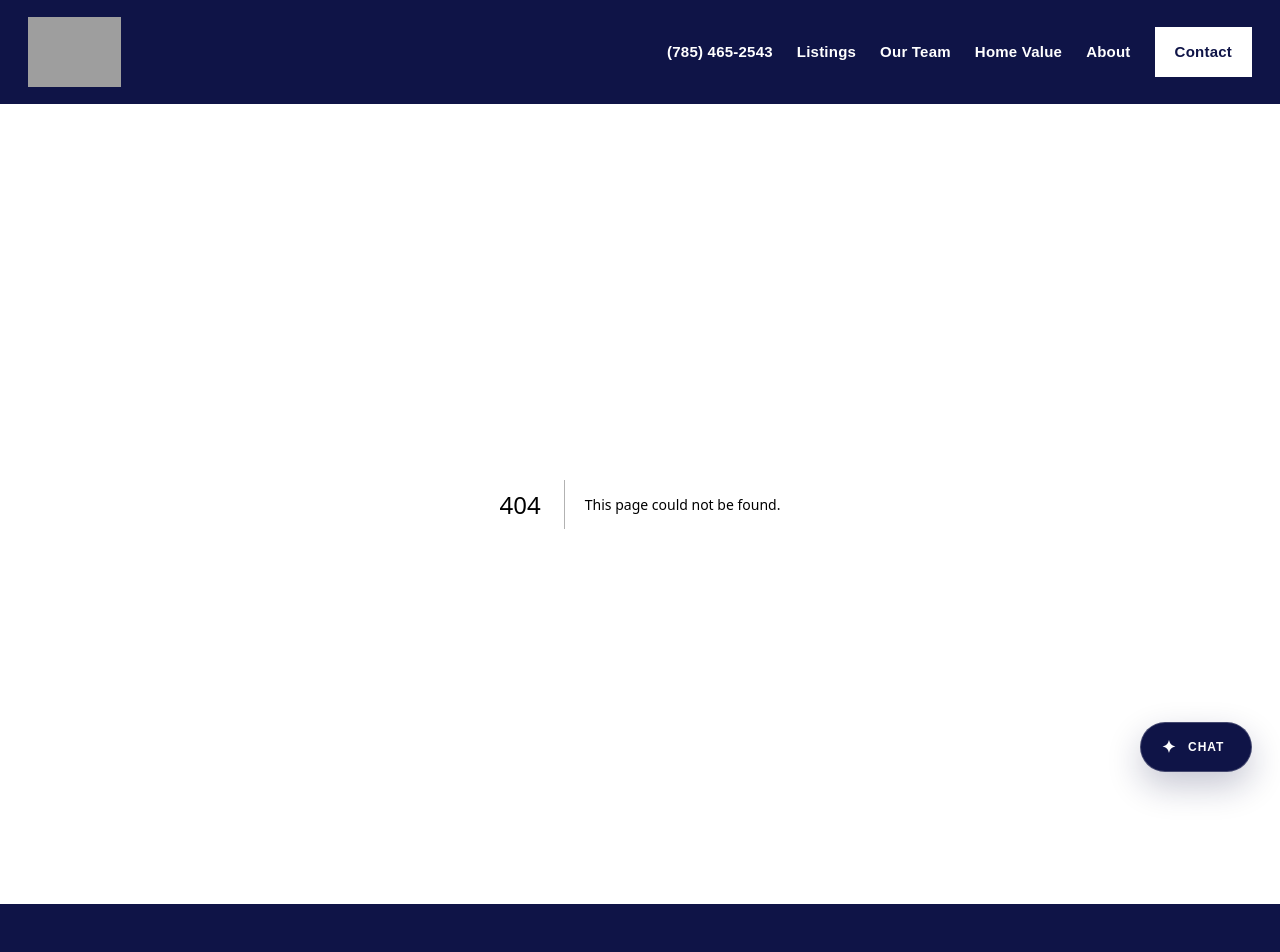
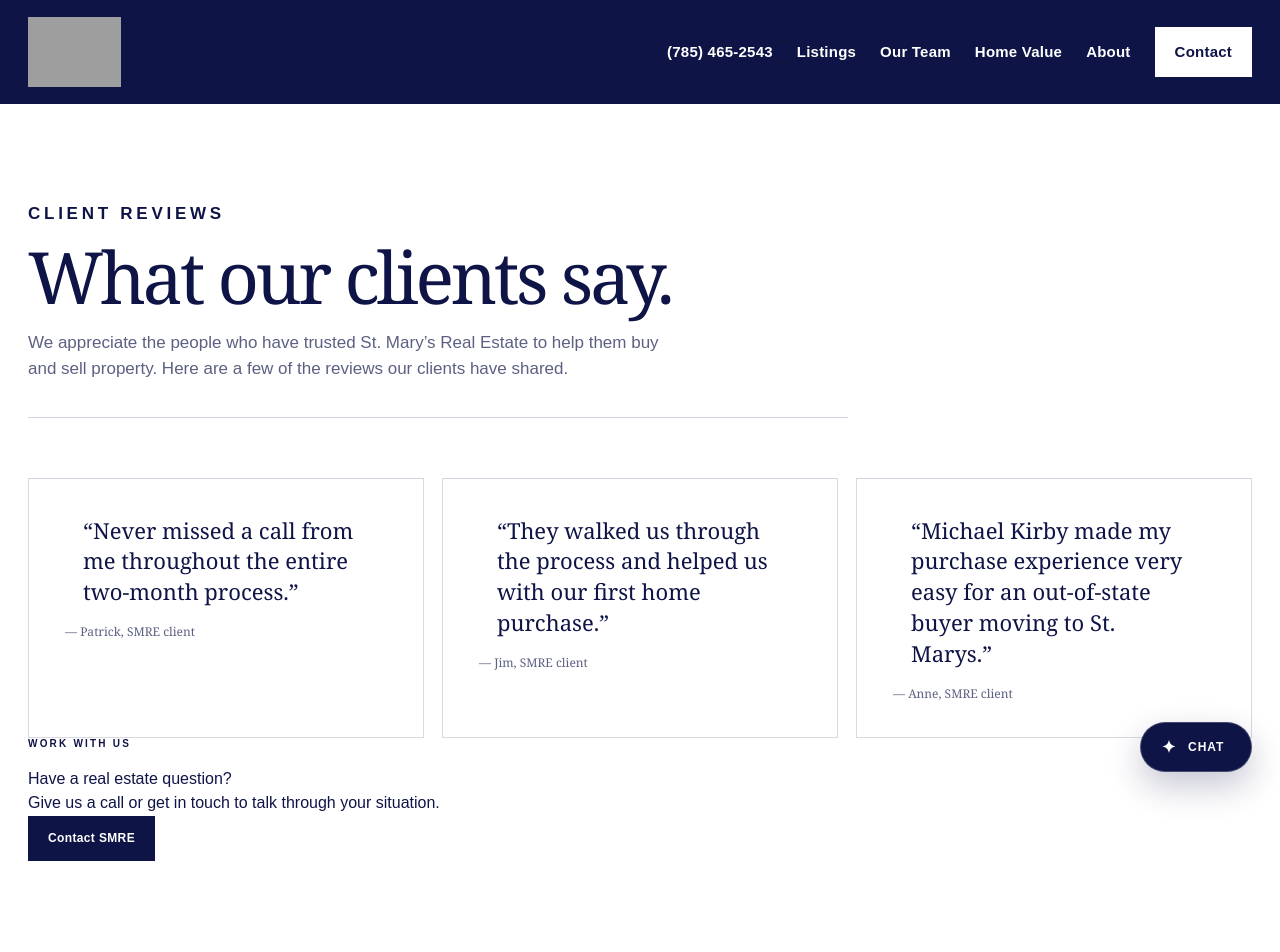
Before and after one commit to pierrenavarre1/smre, a Next.js app: page /testimonials in a window 1280 px wide. Before the commit this address had no page. Shown: the top 952 px of the page. Built offline with nearby package versions, Linux system fonts and the light colour scheme; grey boxes are pictures that could not be loaded.

Commit message:
Add client testimonials page

```diff
--- /dev/null
+++ b/app/testimonials/page.tsx
@@ -0,0 +1,27 @@
+export const metadata={title:'Client Reviews'};
+
+const reviews=[
+  {quote:'“Never missed a call from me throughout the entire two-month process.”',name:'Patrick'},
+  {quote:'“They walked us through the process and helped us with our first home purchase.”',name:'Jim'},
+  {quote:'“Michael Kirby made my purchase experience very easy for an out-of-state buyer moving to St. Marys.”',name:'Anne'},
+];
+
+export default function Testimonials(){return <section className="section container testimonials-page">
+  <div className="page-intro">
+    <p className="eyebrow">CLIENT REVIEWS</p>
+    <h1>What our clients say.</h1>
+    <p>We appreciate the people who have trusted St. Mary’s Real Estate to help them buy and sell property. Here are a few of the reviews our clients have shared.</p>
+  </div>
+  <div className="about-review-grid">
+    {reviews.map((review)=><blockquote key={review.name}>
+      <span className="review-quote-text">{review.quote}</span>
+      <cite>— {review.name}, SMRE client</cite>
+    </blockquote>)}
+  </div>
+  <div className="testimonials-contact">
+    <p className="eyebrow">WORK WITH US</p>
+    <h2>Have a real estate question?</h2>
+    <p>Give us a call or get in touch to talk through your situation.</p>
+    <a className="button button-dark" href="/contact">Contact SMRE</a>
+  </div>
+</section>}
```
